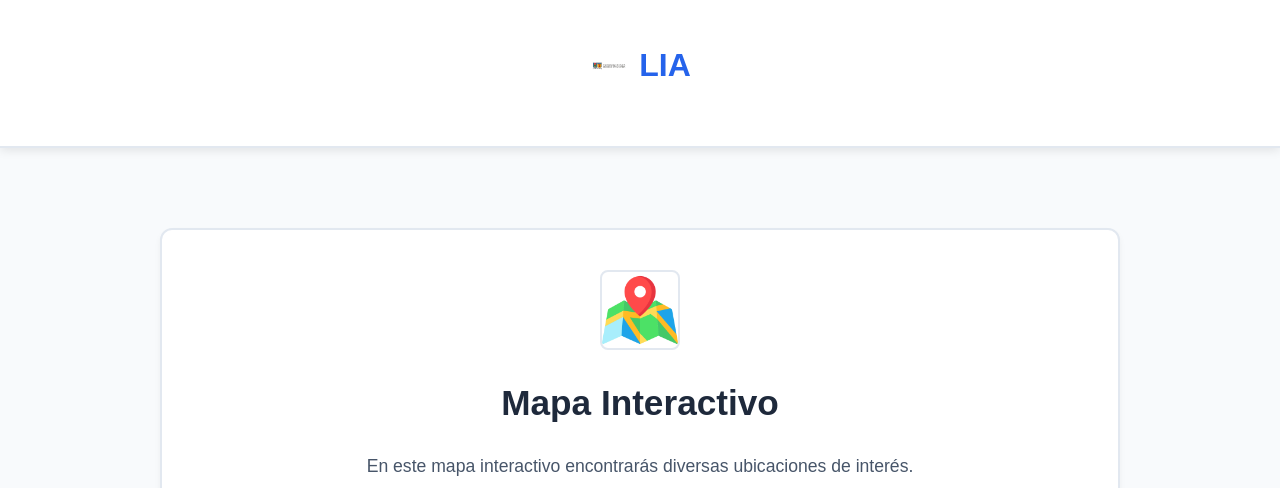
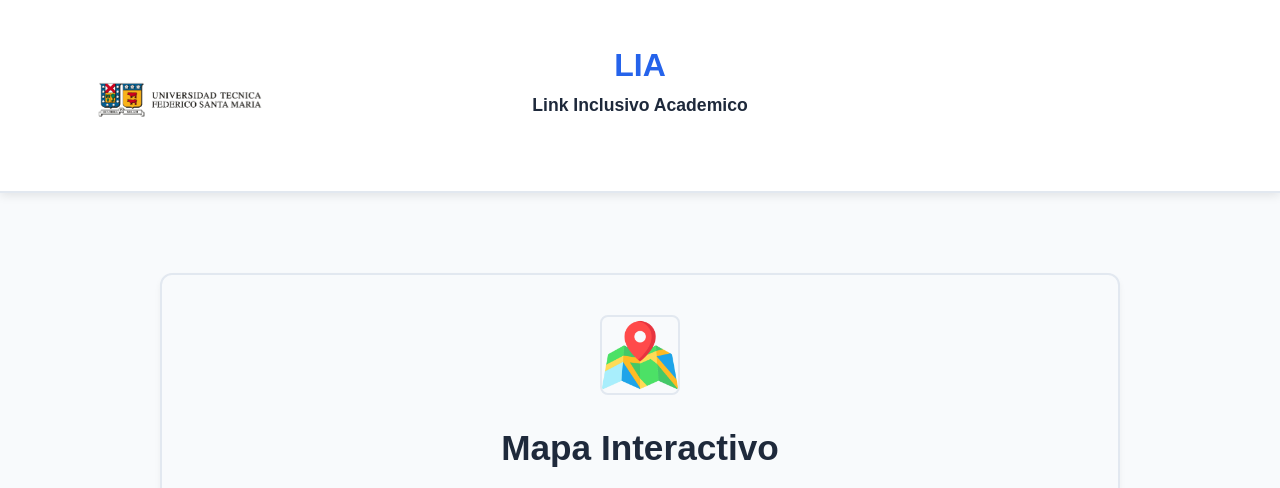
Before and after one commit to AntoVerdugo/Proyecto_1, a Django app: template inicio/templates/mapa.html in a window 1280 px wide. Shown: the top 488 px of the page. Run offline with Django 3.2, Linux system fonts and the light colour scheme; the template is opened without the code that fills it, so the values that code supplies are empty.

Commit message:
Avance Mapa Incluido en web

```diff
--- a/inicio/templates/base.html
+++ b/inicio/templates/base.html
@@ -1,68 +1,171 @@
-{% load static %}
+ {% load static %}
+
+
 
 <!DOCTYPE html>
+
 <html lang="es">
+
 <head>
+
     <meta charset="UTF-8">
+
     <meta name="viewport" content="width=device-width, initial-scale=1.0">
-    <title>Mi Proyecto</title>
+
+    <title>LIA</title>
+
+     <link rel="stylesheet" href="https://unpkg.com/leaflet@1.9.4/dist/leaflet.css" integrity="sha256-p4NxAoJBhIIN+hmNHrzRCf9tD/miZyoHS5obTRR9BMY=" crossorigin="" />
+
+    <script src="https://unpkg.com/leaflet@1.9.4/dist/leaflet.js" integrity="sha256-20nQCchB9co0qIjJZRGuk2/Z9VM+kNiyxNV1lvTlZBo=" crossorigin=""></script>
+
     <link rel="stylesheet" href="{% static 'styles/main.css' %}">
+
+
+
+    <style>
+
+        .logo-fijo {
+
+            position: fixed; /* Posición fija */
+
+            top: 0px;       /* Distancia desde arriba */
+
+            left: 80px;      /* Distancia desde la izquierda */
+
+            z-index: 1000;   /* Asegura que esté sobre la barra de navegación */
+
+        }
+
+        .logo-fijo img {
+
+            height: 200px; /* Tamaño del logo */
+
+            width: auto;
+
+            display: block;
+
+        }
+
+    </style>
+
 </head>
+
 <body>
 
+
+
+<div class="logo-fijo">
+
+    <img src="{% static 'usm.png' %}" alt="Logo USM">
+
+</div>
+
+
+
 <header class="header">
+
     <div class="container">
 
-        <h1 class="logo" style="display: flex; align-items: center; justify-content: center;">
-            <img src="{% static 'usm.png' %}" alt="Logo USM" style="
-                height: 40px;
-                width: auto;
-                margin-right: 10px; /* Espacio entre el logo y el texto LIA */
-            ">
+
+
+        <h1 class="logo">
 
             <a href="{% if user.is_authenticated %}{% url 'bienvenida' %}{% else %}{% url 'opciones_inicio_sesion' %}{% endif %}" style="text-decoration:none; color:inherit;">LIA</a>
+
+             <p style="color: #1e293b; font-size: 1.1rem; margin-bottom: 30px;">
+
+                Link Inclusivo Academico
+
+            </p>
+
+
+
         </h1>
+
+
 
         <nav class="navigation">
 
+
+
             {% if user.is_authenticated %}
+
                 <a href="{% url 'bienvenida' %}" class="nav-item">🏠 Inicio</a>
+
                 <span class="separator">-</span>
 
+
+
                 <a href="{% url 'mapa' %}" class="nav-item">🗺️ Mapa</a>
+
                 <span class="separator">-</span>
 
+
+
                 <a href="{% url 'tutores' %}" class="nav-item">👨‍🏫 Tutores</a>
+
                 <span class="separator">-</span>
 
+
+
                 <a href="{% url 'perfil' %}" class="nav-item">👤 Perfil</a>
+
                 <span class="separator">-</span>
 
+
+
                 <form method="post" action="{% url 'logout' %}" style="display: inline;">
+
                     {% csrf_token %}
+
                     <button type="submit" class="nav-item" style="
+
                         background: #ef4444;
+
                         color: white;
+
                         border: 2px solid #ef4444;
+
                         cursor: pointer;
+
                         padding: 10px 20px;
+
                     ">
+
                         🚪 Cerrar Sesión
+
                     </button>
+
                 </form>
 
+
+
             {% else %}
+
                 {% endif %}
+
         </nav>
+
     </div>
+
 </header>
 
+
+
 <main class="main">
+
     <div class="container">
+
         {% block content %}
+
         {% endblock %}
+
     </div>
+
 </main>
 
+
+
 </body>
+
 </html>
--- a/inicio/templates/mapa.html
+++ b/inicio/templates/mapa.html
@@ -16,4 +16,38 @@
     <p>Puedes hacer clic en los marcadores para obtener más información sobre cada lugar.</p>
 
 </div>
+<style>
+    .content-box {
+        background: transparent !important;
+        overflow: visible !important;
+        position: relative !important;
+        isolation: isolate !important;
+    }
+
+    #map {
+        height: 600px;
+        width: 870px;
+        background-color: #fff !important; /* evita mezcla con fondo del contenedor */
+        z-index: 1;
+    }
+
+    .leaflet-container {
+        background: none !important; /* elimina el patrón de fondo por defecto */
+    }
+
+</style>
+
+<div class="content-box">
+    <div id="map"></div>
+</div>
+
+<script>
+    document.addEventListener('DOMContentLoaded', function () {
+        var map = L.map('map').setView([-33.035088792321325, -71.5951881681857], 18);
+        L.tileLayer('https://{s}.tile.openstreetmap.org/{z}/{x}/{y}.png', {
+            maxZoom: 19,
+            attribution: '&copy; <a href="http://www.openstreetmap.org/copyright">OpenStreetMap</a>'
+        }).addTo(map);
+    });
+</script>
 {% endblock %}
```
Also changed, not shown: db.sqlite3.
